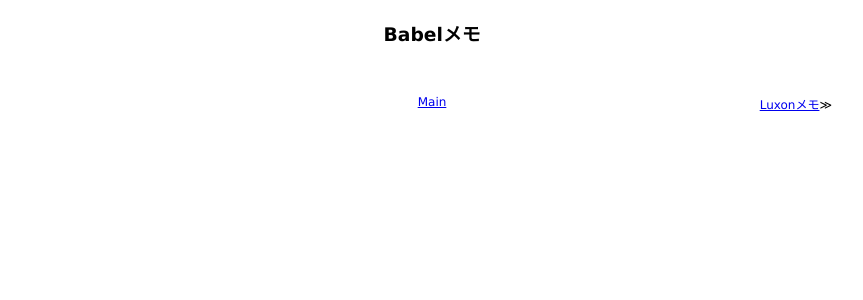
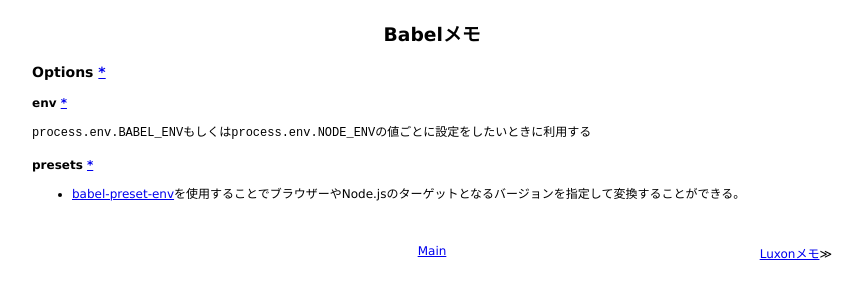
Before and after one commit to 38elements/38elements.github.com, a Jekyll site: the page built from _posts/2017-12-01-babel.md, in a window 1280 px wide. Shown: the top 300 px of the page, without its empty margins (208-1071 px from the left). Built offline with Jekyll 4.4.1, drawn with Linux system fonts in a browser that asks for light colours.

Commit message:
Update 2017-12-01-babel.md

```diff
--- a/_posts/2017-12-01-babel.md
+++ b/_posts/2017-12-01-babel.md
@@ -2,3 +2,12 @@
 layout: posts
 title: Babelメモ
 ---
+### Options [\*](https://babeljs.io/docs/usage/api/#options)
+
+#### env [\*](https://babeljs.io/docs/usage/api/#options)
+
+`process.env.BABEL_ENV`もしくは`process.env.NODE_ENV`の値ごとに設定をしたいときに利用する
+
+#### presets [\*](https://babeljs.io/docs/plugins/#presets)
+
+* [babel-preset-env](https://babeljs.io/docs/plugins/preset-env/)を使用することでブラウザーやNode.jsのターゲットとなるバージョンを指定して変換することができる。
```
